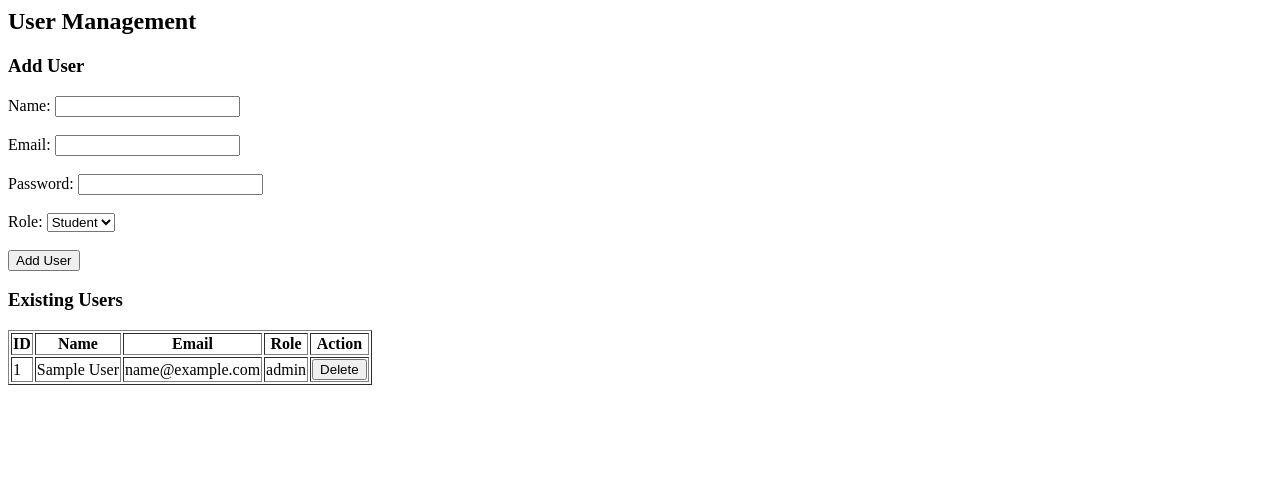
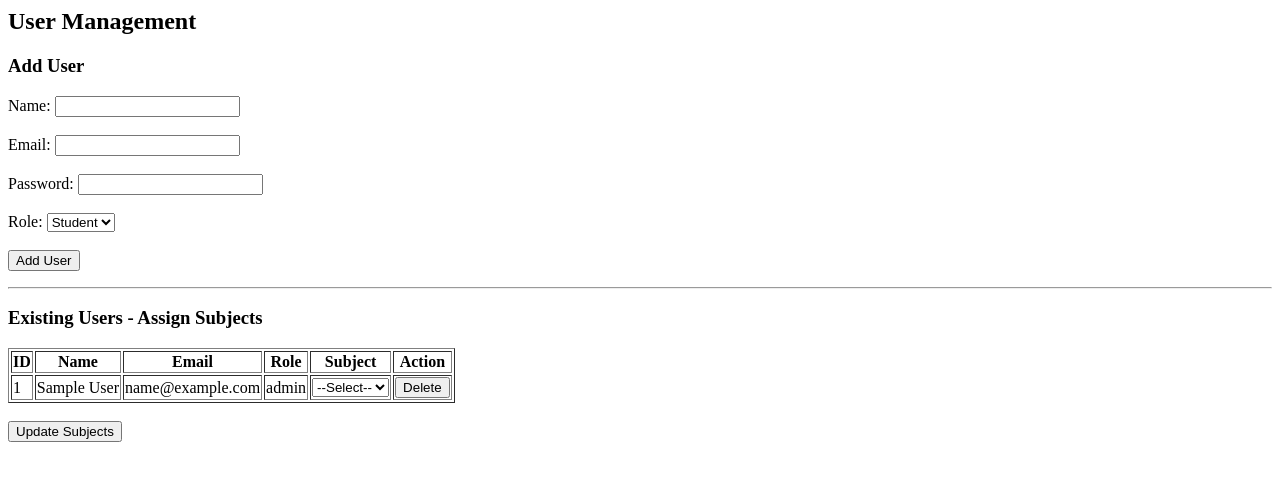
Before and after one commit to saifullahsaif4771/Webtech_project, a PHP site: page /user_management.php in a window 1280 px wide. Shown: the top 481 px of the page. Run offline with PHP 8.4, Linux system fonts and the light colour scheme; the visitor is signed in with stand-in values (Sample User, id 1); tables that the repository leaves empty or names only in its code hold one stand-in row (values such as "Sample post").

Commit message:
added course management system

```diff
--- a/view/user_management.php
+++ b/view/user_management.php
@@ -6,12 +6,12 @@ if (!isset($_SESSION["email"]) || $_SESSION["role"] !== "admin") {
     exit;
 }
 
-// Include database connection
 include "../config/database.php";
 ?>
 
 <h2>User Management</h2>
 
+<!-- ---------- ADD USER ---------- -->
 <h3>Add User</h3>
 <form method="post" action="../controller/authController.php">
     <input type="hidden" name="action" value="add_user">
@@ -28,28 +28,43 @@ include "../config/database.php";
     <button type="submit">Add User</button>
 </form>
 
-<h3>Existing Users</h3>
+<hr>
+
+<!-- ---------- EXISTING USERS & ASSIGN SUBJECTS ---------- -->
+<h3>Existing Users - Assign Subjects</h3>
+<form method="post" action="../controller/authController.php">
 <table border="1">
     <tr>
         <th>ID</th>
         <th>Name</th>
         <th>Email</th>
         <th>Role</th>
+        <th>Subject</th>
         <th>Action</th>
     </tr>
 
     <?php
     $result = mysqli_query($conn, "SELECT * FROM users");
     while ($row = mysqli_fetch_assoc($result)) {
+        $id = $row['id'];
+        $current_subject = $row['subject'] ?? '';
         echo "<tr>
-                <td>{$row['id']}</td>
+                <td>{$id}</td>
                 <td>{$row['name']}</td>
                 <td>{$row['email']}</td>
                 <td>{$row['role']}</td>
                 <td>
+                    <select name='subject[{$id}]'>
+                        <option value=''>--Select--</option>
+                        <option value='Math' " . ($current_subject=='Math'?'selected':'') . ">Math</option>
+                        <option value='English' " . ($current_subject=='English'?'selected':'') . ">English</option>
+                        <option value='Bangla' " . ($current_subject=='Bangla'?'selected':'') . ">Bangla</option>
+                    </select>
+                </td>
+                <td>
                     <form style='display:inline;' method='post' action='../controller/authController.php'>
                         <input type='hidden' name='action' value='delete_user'>
-                        <input type='hidden' name='id' value='{$row['id']}'>
+                        <input type='hidden' name='id' value='{$id}'>
                         <button type='submit'>Delete</button>
                     </form>
                 </td>
@@ -57,3 +72,6 @@ include "../config/database.php";
     }
     ?>
 </table>
+<br>
+<button type="submit" name="action" value="update_subjects">Update Subjects</button>
+</form>
```
Also changed, not shown: controller/authController.php (+29 -0 lines).
